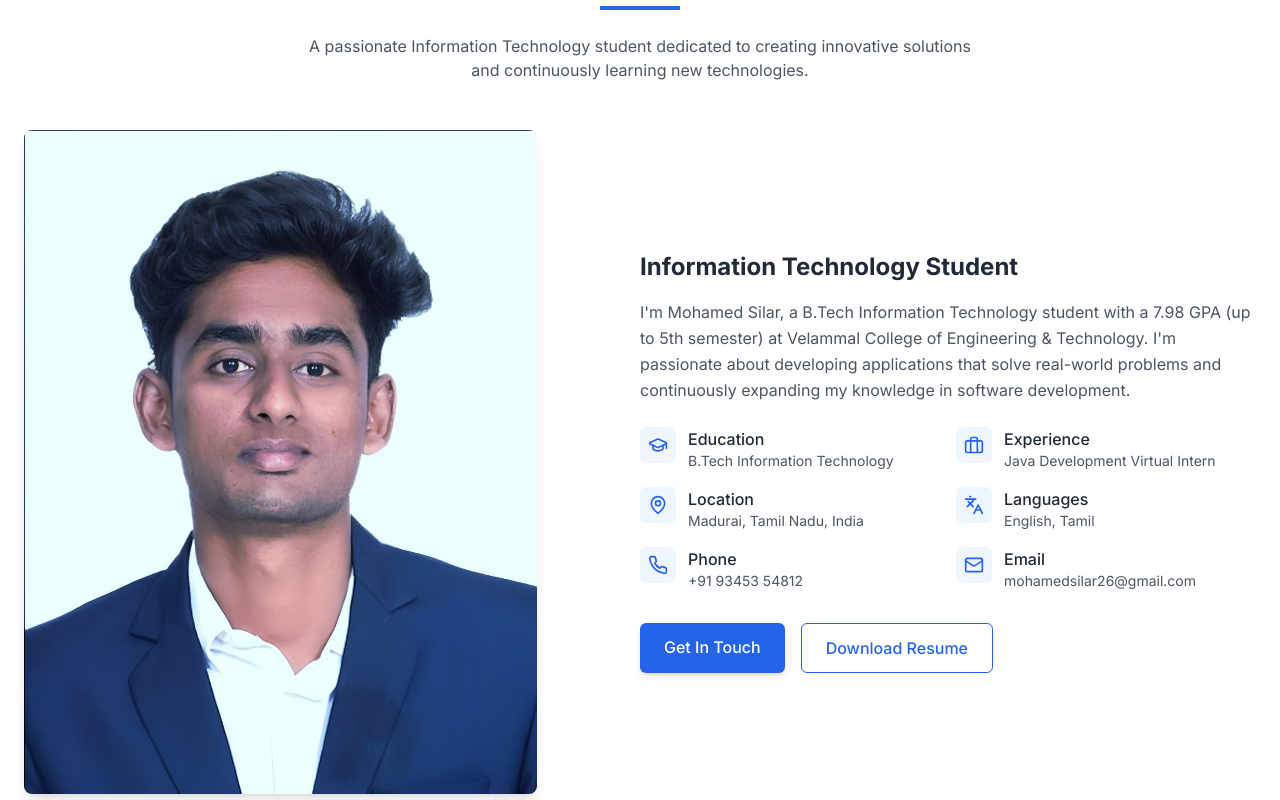
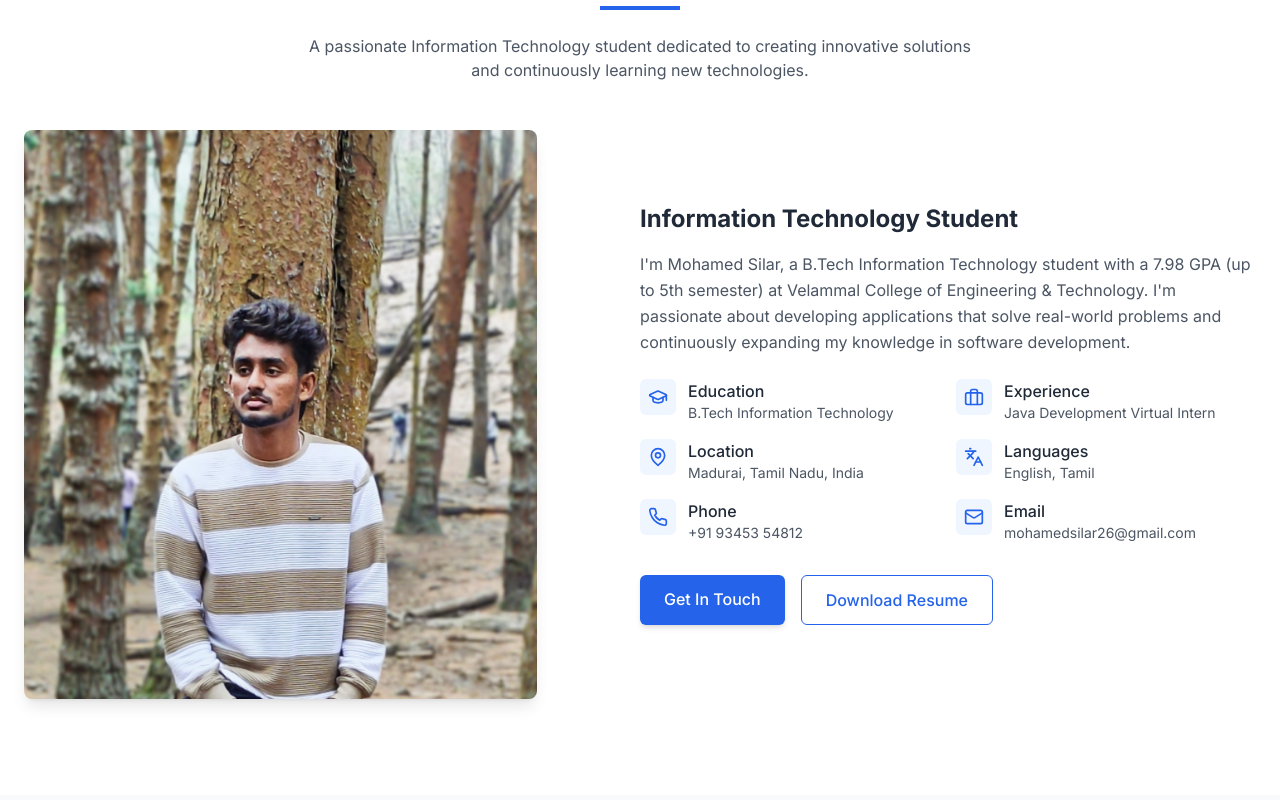
Before and after one commit to MohamedSilar/silar_portfolio, a React (Vite) app: page / in a window 1280 px wide. Shown: the part 720-1520 px from the top of the page. Built offline with nearby package versions, Linux system fonts and the light colour scheme.

Commit message:
Update image source in About component

```diff
--- a/src/components/About.tsx
+++ b/src/components/About.tsx
@@ -18,7 +18,7 @@ const About: React.FC = () => {
             <div className="relative">
               <div className="w-full h-full bg-blue-100 rounded-lg absolute top-4 left-4 -z-10"></div>
               <img
-                src="images/SILAR IMAGE.jpg"
+                src="images/silar2.jpg"
                 alt="Mohamed Silar"
                 className="w-full rounded-lg shadow-lg relative z-10"
               />
```
